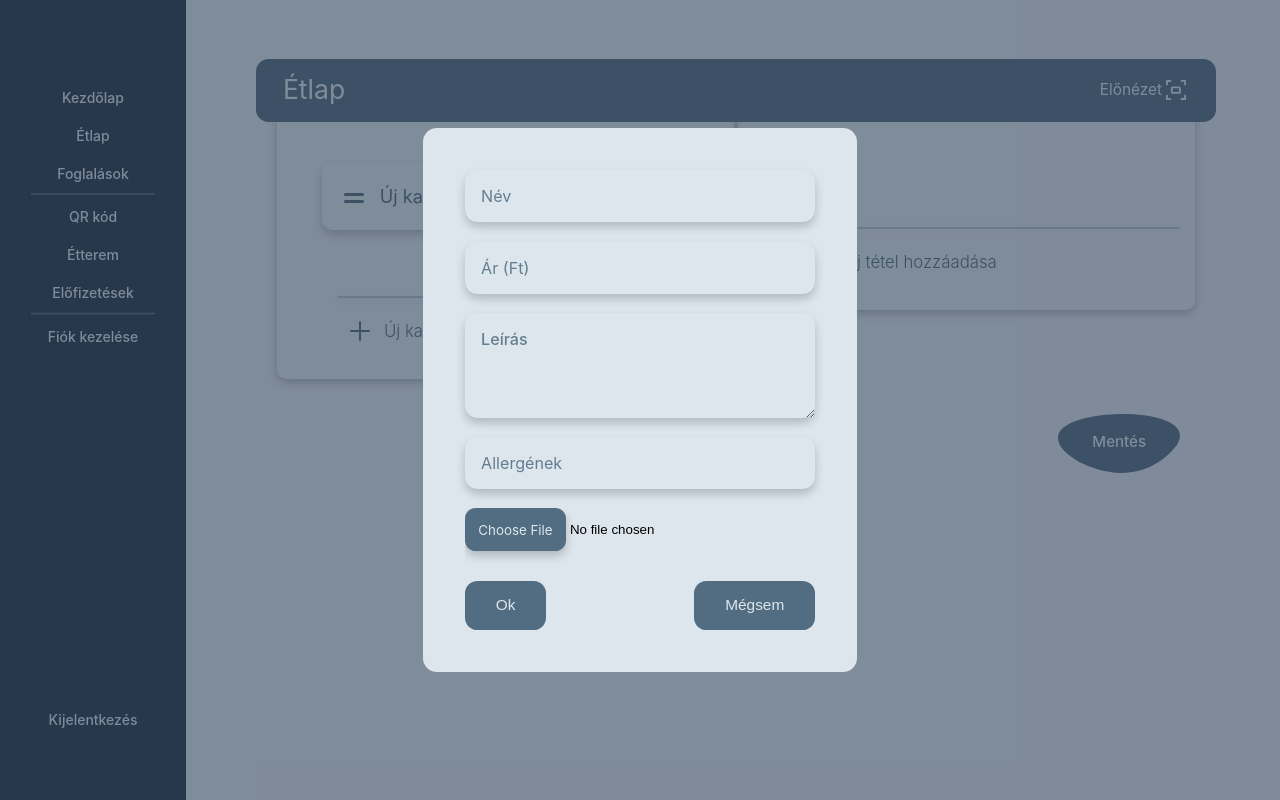
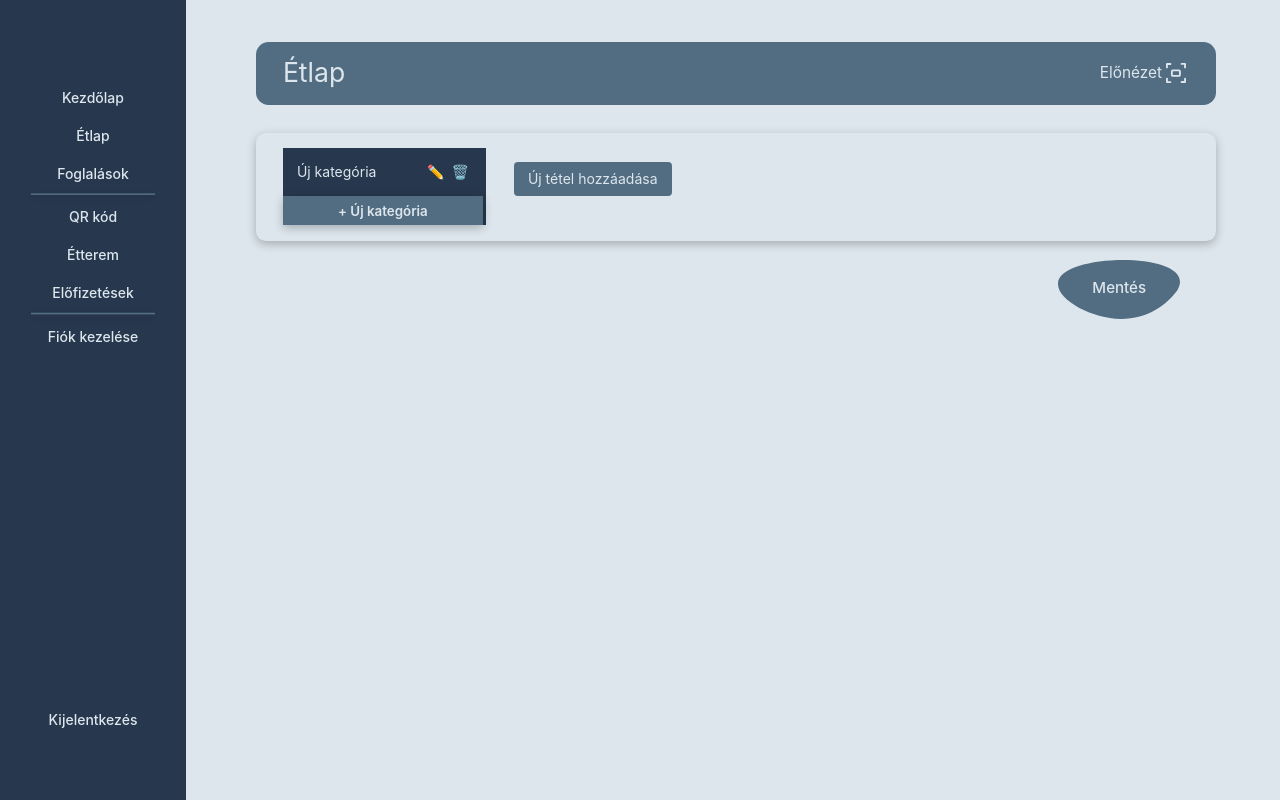
Before and after one commit to vrsgabor/digital-menu, a Next.js app: page /Etlap in a window 1280 px wide. Built offline with nearby package versions, Linux system fonts and the light colour scheme.

Commit message:
etlap_page_almost_done

```diff
--- a/app/Etlap/page.tsx
+++ b/app/Etlap/page.tsx
@@ -4,10 +4,9 @@ import LeftNav from '../../components/LeftNav';
 import Header from '../../components/HeaderEtlap';
 import ListItems from '../../components/ListItems';
 import SaveButton from '../../components/SaveButton';
-import Modal from '../../components/Modal';
+
 const Etlap = () => (
   <div className="whole-page-wrapper">
-      <Modal />
       <div className="nav-wrapper">
         <LeftNav/>
       </div>
@@ -16,7 +15,6 @@ const Etlap = () => (
         <ListItems/>
         <SaveButton/>
       </div>
-
   </div>
   );
 
--- a/components/ListItems.js
+++ b/components/ListItems.js
@@ -1,97 +1,166 @@
-"use client";
-
-import { useState, useRef, useEffect } from 'react';
-import { v4 as uuidv4 } from 'uuid'; // Importing uuid for unique ids
+"use client"
+import React, { useState } from 'react';
 import styles from '../styles/Etlap.module.css';
+import { AiOutlineUpload } from 'react-icons/ai';
 
 const ListItems = () => {
-  const initialId = uuidv4();
-  const [leftItems, setLeftItems] = useState([{ id: initialId, text: 'Új kategória' }]);
-  const [selectedCategory, setSelectedCategory] = useState(initialId);
-  const leftInputRefs = useRef([]);
+  const [tabs, setTabs] = useState([{ name: 'Új kategória', editable: false }]);
+  const [activeTab, setActiveTab] = useState(0);
+  const [meals, setMeals] = useState({ 0: [] });
+  const [isEditingTab, setIsEditingTab] = useState(null);
 
-  const handleLeftInputChange = (id, value) => {
-    const updatedLeftItems = leftItems.map(item => item.id === id ? { ...item, text: value } : item);
-    setLeftItems(updatedLeftItems);
+  const handleTabChange = (index) => {
+    setActiveTab(index);
+  };
+
+  const handleTabNameChange = (index, newName) => {
+    const updatedTabs = [...tabs];
+    updatedTabs[index].name = newName;
+    setTabs(updatedTabs);
+  };
+
+  const toggleEditTab = (index) => {
+    setIsEditingTab(index);
+  };
+
+  const finishEditingTab = () => {
+    setIsEditingTab(null);
+  };
+
+  const addTab = () => {
+    const newTabIndex = tabs.length;
+    setTabs([...tabs, { name: 'Új kategória', editable: false }]);
+    setMeals({ ...meals, [newTabIndex]: [] });
+    setActiveTab(newTabIndex);
+  };
+
+  const deleteTab = (index) => {
+    if (tabs.length > 1) {
+      const updatedTabs = tabs.filter((_, i) => i !== index);
+      const updatedMeals = { ...meals };
+      delete updatedMeals[index];
+
+      const newActiveTab = activeTab === index ? 0 : activeTab > index ? activeTab - 1 : activeTab;
+      setActiveTab(newActiveTab);
+      setTabs(updatedTabs);
+      setMeals(updatedMeals);
+    } else {
+      alert("You can't delete the last remaining tab.");
+    }
+  };
+
+  const removeMeal = (tabIndex, mealIndex) => {
+    const updatedMeals = { ...meals };
+    updatedMeals[tabIndex].splice(mealIndex, 1);
+    setMeals(updatedMeals);
+  };
+
+  const handleMealChange = (tabIndex, mealIndex, field, value) => {
+    const updatedMeals = { ...meals };
+    updatedMeals[tabIndex][mealIndex][field] = value;
+    setMeals(updatedMeals);
+  };
+
+  const addMeal = (tabIndex) => {
+    const updatedMeals = { ...meals };
+
+    // Initialize meals[tabIndex] if it's undefined
+    if (!updatedMeals[tabIndex]) {
+      updatedMeals[tabIndex] = [];
+    }
+
+    updatedMeals[tabIndex].push({
+      name: '',
+      description: '',
+      allergens: '',
+      price: '',
+      photo: null
+    });
+
+    setMeals(updatedMeals);
   };
 
 
-  const handleLeftBlur = (id, value) => {
-    if (value.trim() === '' && leftItems.length > 1) {
-      const newItems = leftItems.filter(item => item.id !== id);
-      const newRightItems = { ...rightItems };
-      delete newRightItems[id];
-      setLeftItems(newItems);
-      if (selectedCategory === id) {
-        setSelectedCategory(newItems[0].id);
-      }
-    }
-  };
+  const renderMealForm = (tabIndex) => (
+    <div>
+      {(meals[tabIndex] || []).map((meal, mealIndex) => (
+        <div key={mealIndex} className={styles.mealForm}>
+          <div className={styles.formWrapper}>
+          <input
+            type="text"
+            placeholder="Név"
+            value={meal.name}
+            onChange={(e) => handleMealChange(tabIndex, mealIndex, 'name', e.target.value)}
+          />
+          <input
+            placeholder="Leírás"
+            value={meal.description}
+            onChange={(e) => handleMealChange(tabIndex, mealIndex, 'description', e.target.value)}
+          />
+          <input
+            type="text"
+            placeholder="Allergének"
+            value={meal.allergens}
+            onChange={(e) => handleMealChange(tabIndex, mealIndex, 'allergens', e.target.value)}
+          />
+          <input
+            type="number"
+            placeholder="Ár"
+            value={meal.price}
+            onChange={(e) => handleMealChange(tabIndex, mealIndex, 'price', e.target.value)}
+          />
+          <button onClick={() => removeMeal(tabIndex, mealIndex)} className={styles.removeButton}>X</button>
+          </div>
+          <div className={styles.fileUploader}>
+  <label htmlFor={`file-upload-${mealIndex}`} className={styles.fileUploadButton}>
+  <AiOutlineUpload className={styles.uploadIcon} />
+    Kép feltöltése
+  </label>
+  <input
+    id={`file-upload-${mealIndex}`}
+    type="file"
+    onChange={(e) => handleMealChange(tabIndex, mealIndex, 'photo', e.target.files[0])}
+    className={styles.fileInput}
+  />
+</div>
 
 
-  const addLeftItem = () => {
-    const newId = uuidv4();
-    const newItem = { id: newId, text: 'Új kategória' };
-    setLeftItems([...leftItems, newItem]);
-    setSelectedCategory(newId);
-  };
-
-
-  useEffect(() => {
-    if (leftInputRefs.current.length > 0) {
-      const lastInput = leftInputRefs.current[leftInputRefs.current.length - 1];
-      if (lastInput && lastInput === document.activeElement) {
-        lastInput.focus();
-      }
-    }
-  }, [leftItems]);
-
-  const handleCategoryClick = (categoryId) => {
-    setSelectedCategory(categoryId);
-  };
+        </div>
+      ))}
+      <button onClick={() => addMeal(tabIndex)} className={styles.addButton}>Új tétel hozzáadása</button>
+    </div>
+  );
 
   return (
-    <div className={styles.listWrapper}>
-      <div className={styles.listItems}>
-        {leftItems.map((item, index) => (
-          <div key={item.id} className={styles.listItemLeftWrapper}>
-            <div>
-              <img src="/images/grab-icon.svg" alt="grab" className={styles.grabIcon} />
+    <div className={styles.contentWrapper}>
+      <div className={styles.tabContainer}>
+        {tabs.map((tab, index) => (
+          <div key={index} className={styles.tabItem}>
+            {isEditingTab === index ? (
               <input
                 type="text"
-                value={item.text}
-                onChange={(e) => handleLeftInputChange(item.id, e.target.value)}
-                onBlur={(e) => handleLeftBlur(item.id, e.target.value)}
-                className={styles.listItemText}
-                placeholder="Új kategória"
-                ref={(el) => (leftInputRefs.current[index] = el)}
+                value={tab.name}
+                onChange={(e) => handleTabNameChange(index, e.target.value)}
+                onBlur={finishEditingTab}
+                onKeyDown={(e) => e.key === 'Enter' && finishEditingTab()}
+                className={styles.tabInput}
+                autoFocus
               />
-            </div>
-            <img
-              src="/images/right-arrow.svg"
-              alt="arrow"
-              className={styles.rightArrow}
-              onClick={() => handleCategoryClick(item.id)}
-              style={{ cursor: 'pointer' }} // Make cursor a pointer
-            />
+            ) : (
+              <div className={`${styles.tabButton} ${activeTab === index ? styles.activeTab : ''}`} onClick={() => handleTabChange(index)}>
+                <span>{tab.name}</span>
+                <div className={styles.iconContainer}>
+                  <span onClick={(e) => { e.stopPropagation(); toggleEditTab(index); }} className={styles.icon}>✏️</span>
+                  <span onClick={(e) => { e.stopPropagation(); deleteTab(index); }} className={styles.icon}>🗑️</span>
+                </div>
+              </div>
+            )}
           </div>
         ))}
-        <div className={styles.newCategoryWrapper}>
-          <img src="/images/new-category-line.svg" alt="new-category" className={styles.newCategoryLine} />
-          <a href="#" className={styles.newCategoryTextWrapper} onClick={(e) => { e.preventDefault(); addLeftItem(); }}>
-            <img src="/images/plus-icon.svg" alt="plus" className={styles.plusIcon} />
-            <div className={styles.newCategoryText}>Új kategória hozzáadása</div>
-          </a>
-        </div>
+        <button onClick={addTab} className={styles.addTabButton}>+ Új kategória</button>
       </div>
-      <div className={styles.listItems}>
-        <div className={styles.newCategoryWrapper}>
-          <img src="/images/new-category-line.svg" alt="new-category" className={styles.newCategoryLine} />
-          <a href="#" className={styles.newCategoryTextWrapper}>
-            <img src="/images/plus-icon.svg" alt="plus" className={styles.plusIcon} />
-            <div className={styles.newCategoryText}>Új tétel hozzáadása</div>
-          </a>
-        </div>
+      <div className={styles.mealContent}>
+        {renderMealForm(activeTab)}
       </div>
     </div>
   );
--- a/styles/Etlap.module.css
+++ b/styles/Etlap.module.css
@@ -71,115 +71,6 @@
   }
 
 
-  .contentWrapper {
-    padding-bottom: 2em;
-  }
-
-  .listWrapper {
-    flex-flow: row;
-    justify-content: space-between;
-    align-items: flex-start;
-    margin-left: 1.5em;
-    margin-right: 1.5em;
-    display: flex;
-  }
-
-  .listItems {
-    z-index: 1;
-    border-radius: .7em;
-    width: 42%;
-    padding: 4em 1.92em 1.92em 3.21em;
-    position: relative;
-    top: -16px;
-    box-shadow: 0 3px 10px rgba(0, 0, 0, .25);
-  }
-
-
-  .listItemLeftWrapper {
-    align-items: center;
-    display: flex;
-    border-radius: .8em;
-    margin-bottom: 1.5em;
-    padding: 1.6em;
-    display: flex;
-    box-shadow: 0 5px 10px rgba(0, 0, 0, .2);
-    justify-content: space-between;
-  }
-
-  .rightArrow{
-    float: right;
-  }
-
-
-  .listItemText {
-    color: #526d82;
-    font-family: Sf Pro Display, sans-serif;
-    font-size: 1.3em;
-    font-weight: 400;
-    line-height: 1em;
-    border:none;
-    background-color: transparent;
-    caret-color: #526d82;
-  }
-
-  .listItemText::placeholder {
-    color: #526d82;
-    opacity: 1;
-  }
-
-  .listItemText:focus::placeholder {
-    color: transparent;
-  }
-
-  .listItemText:focus {
-    outline: none;
-    border-color: #526d82;
-  }
-
-  .grabLinkBlock {
-    margin-right: 0;
-  }
-
-  .newCategoryWrapper {
-    margin-top: 3.85em;
-    padding-bottom: .8em;
-  }
-
-  .newCategoryTextWrapper {
-    align-items: center;
-    padding-left: 2em;
-    padding-right: 2em;
-    display: flex;
-  }
-
-  .plusIcon {
-    margin-right: 1em;
-  }
-
-  .newCategoryText {
-    color: #526d82;
-    font-family: Sf Pro Display, sans-serif;
-    font-size: 1.2em;
-    font-weight: 300;
-    line-height: 1em;
-  }
-
-  .grabIcon {
-    margin-right: .96em;
-  }
-
-  .grabIcon.smaller {
-    width: 16px;
-  }
-
-  .listItemTextLighter {
-    color: #526d82;
-    font-family: Sf Pro Display, sans-serif;
-    font-size: 1.4em;
-    font-weight: 300;
-    line-height: 1em;
-  }
-
   .saveBtn {
     float: right;
     background-image: url('/images/button-hover.svg');
@@ -213,43 +104,91 @@
     font-weight: 400;
   }
 
-  .paragraphEtlap.darkBg {
-    text-align: left;
+  .contentWrapper {
+    display: flex;
+    flex-direction: row;
+    justify-content: space-between;
+    padding: 1.1em 1.92em;
+    margin-top: 2em;
+    border-radius: .7em;
+    box-shadow: 0 3px 10px rgba(0, 0, 0, .25);
   }
 
-  .paragraphEtlap.paragraphSmall {
-    width: 37%;
+  .tabContainer {
+    display: flex;
+    flex-direction: column;
+    min-width: 200px;
+    border-right: 3px solid #27374d;
   }
 
-
-  .modalWrapper{
-    position: fixed;
-    z-index: 3;
-    height: 100vh;
-    background-color: #27374d83;
-    width: 100vw;
+  .tabItem {
     display: flex;
     align-items: center;
-    justify-content: center;
+    margin-bottom: 0; /* Remove margin between tab items */
   }
 
-  .modal{
-    min-width: 350px;
-    padding: 3em;
-    background-color: #dde6ed;
-    border-radius: 1em;
+  .tabButton {
+    width: 100%;
+    display: flex;
+    justify-content: space-between;
+    align-items: center;
+    padding: 1em;
+    border: none;
+    background-color: #526d82;
+    cursor: pointer;
+    transition: background-color 0.3s;
+    text-align: left;
+    margin-bottom: 0;
+    color: #dde6ed; /* Remove margin below buttons */
+  }
 
+  .tabButton:hover {
+    background-color: #526d82b3;
+    color: #27374d;
   }
-  .modalContent{
+
+  .activeTab {
+    background-color: #27374d;
+  }
+
+  .iconContainer {
+    display: flex;
+    align-items: center;
+  }
+
+  .icon {
+    cursor: pointer;
+    margin-left: 0.5em;
+  }
+
+  .icon:hover {
+    background-color: #e0e0e0;
+    border-radius: 4px;
+  }
+
+  .tabInput {
+    flex-grow: 1;
+    padding: 0.5em;
+    border: 1px solid #ccc;
+    border-radius: 4px;
+  }
+
+  .mealContent {
+    flex-grow: 1;
+    margin-left: 2em;
+  }
+
+  .mealForm {
+    margin-bottom: 1em;
     display: flex;
     flex-direction: column;
   }
 
-  .modalInput{
-    padding: 1em;
+  .mealForm input{
+    padding: 0.8em;
     margin-bottom: 1.2em;
     font-family: Sf Pro Display, sans-serif;
-    font-size: 1.15em;
+    font-size: 1em;
     font-weight: 400;
     border: none;
     box-shadow: 0 5px 10px rgba(0, 0, 0, .2);
@@ -258,70 +197,136 @@
     color: #526d82;
   }
 
-  .modalInput:focus{
+  .mealForm input:focus{
     outline: none;
   }
+  .mealForm input::placeholder{
+    color: #526d82de;
+}
 
-  .modalInput::placeholder, .modalTextArea::placeholder{
-    color: #526d82de;
+  .mealForm input[type="file"] {
+    border: none;
   }
 
-  .modalInput:focus::placeholder, .modalTextArea:focus::placeholder{
-    opacity: 0;
+  .addButton {
+    font-family: Sf Pro Display, sans-serif;
+    font-size: 1em;
+    margin-top: 1em;
+    padding: 0.6em 1em;
+    border: none;
+    background-color: #526d82;
+    color: #dde6ed;
+    border-radius: 4px;
+    cursor: pointer;
   }
 
-  .modalTextArea{
-    padding: 1em;
-    padding-bottom: 3em;
-    margin-bottom: 1.2em;
+  .removeButton {
+    background-color: #dde6ed;
+    border-width: 2px;
+    border-color: #27374d;
     font-family: Sf Pro Display, sans-serif;
-    font-size: 1.15em;
-    font-weight: 500;
+    font-size: 1em;
+    margin-top: 1em;
+    padding: 0.6em 1em;
     border: none;
-    box-shadow: 0 5px 10px rgba(0, 0, 0, .2);
-    background-color: #dde6ed;
-    border-radius: .8em;
-    color: #526d82;
+    background-color: #526d82;
+    color: #dde6ed;
+    border-radius: 4px;
+    cursor: pointer;
   }
 
-  .modalTextArea:focus{
-    outline: none;
+  .addButton:hover {
+    background-color: #526d82d1;
   }
 
-  .modalButton{
-    padding: 1em 2em;
+  .removeButton:hover {
+    background-color: #526d82d1;
+  }
+
+  .addTabButton {
+    font-family: Sf Pro Display, sans-serif;
+    font-weight: 600;
+    margin-top: 0; /* Remove margin above the button */
+    padding: 0.5em;
+    border: none;
     background-color: #526d82;
     color: #dde6ed;
-    border: none;
-    border-radius: 0.8em;
     cursor: pointer;
-    font-size: 1.1em;
+    box-shadow: 0 3px 10px rgba(0, 0, 0, .25);
   }
 
-  .modalButton:hover{
-    background-color: #526d82bf;
+  .addTabButton:hover {
+    background-color: #526d82d1;
   }
 
-  .modalActions{
-    margin-top: 1em;
+
+  .formWrapper{
     display: flex;
-    justify-content: space-between;
+    flex-direction: row;
+    align-items: baseline;
+    width: 100%;
+    gap: 1em;
   }
 
-.modalFileInput::-webkit-file-upload-button{
-  padding: 1em;
-  margin-bottom: 1.2em;
-  font-family: Sf Pro Display, sans-serif;
-  font-size: 1em;
-  font-weight: 400;
-  border: none;
-  box-shadow: 0 5px 10px rgba(0, 0, 0, .2);
-  background-color:#526d82;
-  border-radius: .8em;
-  color:#dde6ed;
-  cursor: pointer;
+  .uploadLabel {
+    font-family: 'SF Pro Display', sans-serif;
+    font-size: 1em;
+    display: inline-flex;
+    align-items: center;
+    padding: 0.5em 1em;
+    border-radius: 5px;
+    background-color: #526d82;
+    color: #dde6ed;
+    cursor: pointer;
+    transition: background-color 0.1s ease;
+    width: 26%;
+  }
+
+  .uploadLabel:hover {
+    background-color: #435a70;
+  }
+
+  .uploadIcon {
+    font-size: 24px;
+    margin-right: 10px;
+  }
+
+  /* Wrapper for file uploader */
+.fileUploader {
+  display: flex;
+  align-items: center;
+  margin-top: 10px;
 }
 
-.modalFileInput::-webkit-file-upload-button:hover{
-  background-color: #526d82bf;
+/* Custom upload button styling */
+.fileUploadButton {
+  background-color: #526d82;
+  color: #dde6ed;
+  padding: 0.7em 1.5em;
+  border-radius: 5px;
+  cursor: pointer;
+  font-size: 0.9em;
+  font-weight: bold;
+  display: flex;
+  align-items: center;
+  transition: background-color 0.1s ease;
+  border: none;
 }
+
+/* Hover effect for the upload button */
+.fileUploadButton:hover {
+  background-color: #526d82d1;
+}
+
+/* Icon styling */
+.uploadIcon {
+  width: 18px;
+  height: 18px;
+  margin-right: 8px; /* Space between icon and text */
+  stroke: white;
+}
+
+/* Hide the default file input */
+.fileInput {
+  display: none;
+}
--- a/styles/global.css
+++ b/styles/global.css
@@ -32,7 +32,7 @@ a {
 .page-wrapper-etlap {
     padding-left: 20%;
     padding-right: 5%;
-    padding-top: 4.2em;
+    padding-top: 3em;
     overflow: hidden;
 }
 
```
